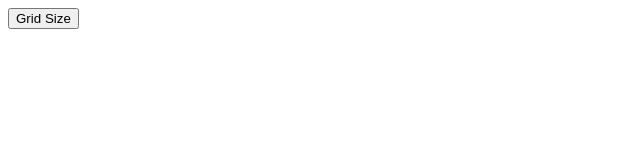
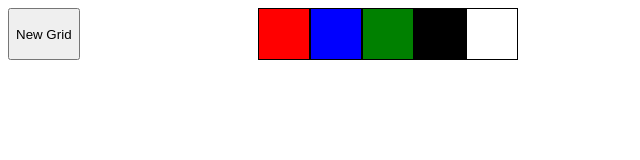
Before and after one commit to JesusLiraCL/Etch_A_Sketch, a plain HTML site: page index.html in a window 1280 px wide. Shown: the whole page, without its empty margins (0-640 px from the left). Drawn offline with Linux system fonts and the light colour scheme.

Commit message:
Add color picker

```diff
--- a/index.html
+++ b/index.html
@@ -8,7 +8,12 @@
     <title>Etch a Sketch</title>
   </head>
   <body>
-    <button id="gridSize">Grid Size</button>
-    <div></div>
+    <div class="game">
+      <div class="bar">
+        <button id="gridSize">New Grid</button>
+      </div>
+
+      <div id="container"></div>
+    </div>
   </body>
 </html>
--- a/index.js
+++ b/index.js
@@ -1,9 +1,22 @@
-const container = document.createElement("div");
+const container = document.querySelector("#container");
 const gridSize = document.querySelector("#gridSize");
-const div = document.querySelector("div");
+const bar = document.querySelector(".bar");
+const colorPicker = document.createElement("div");
+//const colorPicker = document.createElement("div");
+const colors = ["red", "blue", "green", "black", "white"]
+let colorPicked = "white";
+
+colors.forEach(elem =>{
+    const colorDiv = document.createElement("div");
+    colorDiv.classList.add("color");
+    colorDiv.style.backgroundColor = `${elem}`;
+    colorPicker.appendChild(colorDiv);
+});
+
+colorPicker.style.display = "flex";
+bar.appendChild(colorPicker);
 
 function createGrid(){
-    div.appendChild(container)
     container.classList.add("container");
     let size = prompt("Enter size for grid");
 
@@ -14,8 +27,8 @@ function createGrid(){
     for (let i=0; i<size*size; i++){
         const gridSquare = document.createElement("div");
         gridSquare.classList.add("grid");
+        gridSquare.style.width = `${500/size}px`;
 
-        gridSquare.style.width = `${600/size}px`;
         gridSquare.addEventListener("mouseover", ()=>{
             gridSquare.style.backgroundColor = "blue";
         });
@@ -23,6 +36,7 @@ function createGrid(){
         gridSquare.addEventListener("mouseleave", ()=>{
             gridSquare.style.backgroundColor = "white";
         });
+
         container.appendChild(gridSquare);
     }
 }
--- a/style.css
+++ b/style.css
@@ -1,13 +1,35 @@
+.game{
+    display: flex;
+    flex-direction: column;
+    width: 510px;
+    gap: 10px;
+}
+
 .container{
     border: 5px solid black;
     display: flex;
-    width: 600px;
-    aspect-ratio: 1 / 1;
     flex-wrap: wrap;
 }
 
 .grid{
-    box-sizing: border-box;
     aspect-ratio: 1 / 1;
     border: 1px solid black;
+    box-sizing: border-box;
 }
+
+.bar{
+    display: flex;
+    justify-content: space-between;
+}
+
+.colors{
+    display: flex;
+    justify-content: flex-end;
+    gap: 5px;
+}
+
+.color{
+    width: 50px;
+    height: 50px;
+    border: 1px solid black;
+}
```
